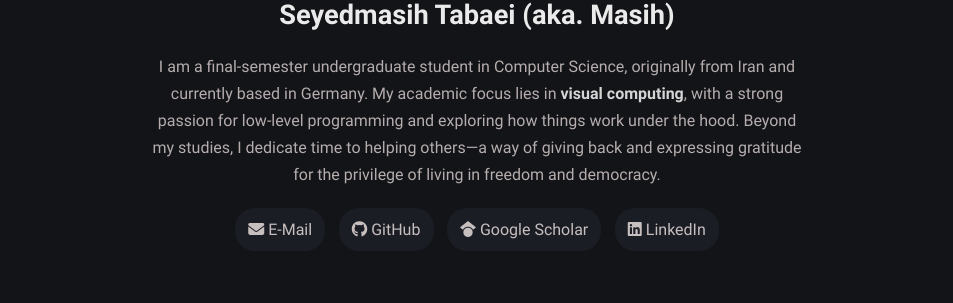
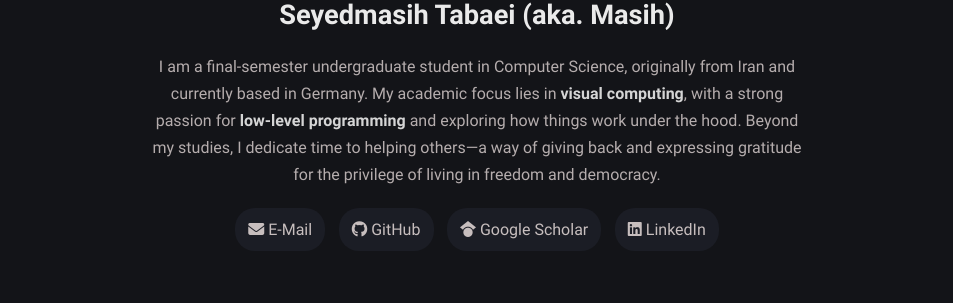
Before and after one commit to Masihtabaei/Masihtabaei.github.io, a Jekyll site: the page built from index.md, in a window 1280 px wide. Shown: the part 320-623 px from the top of the page, without its empty margins (163-1116 px from the left). Built offline with Jekyll 4.4.1, drawn with Linux system fonts in a browser that asks for light colours; nearby versions of some CDN libraries.

Commit message:
Update biography
Make important points bold

```diff
--- a/_config.yml
+++ b/_config.yml
@@ -1,7 +1,7 @@
 # Site settings
 title: Seyedmasih Tabaei # site title
 description: >- # site description
-    I am a final-semester undergraduate student in Computer Science, originally from Iran and currently based in Germany. My academic focus lies in <b>visual computing</b>, with a strong passion for low-level programming and exploring how things work under the hood. Beyond my studies, I dedicate time to helping others—a way of giving back and expressing gratitude for the privilege of living in freedom and democracy.
+    I am a final-semester undergraduate student in Computer Science, originally from Iran and currently based in Germany. My academic focus lies in <b>visual computing</b>, with a strong passion for <b>low-level programming</b> and exploring how things work under the hood. Beyond my studies, I dedicate time to helping others—a way of giving back and expressing gratitude for the privilege of living in freedom and democracy.
 lang: en-US # default lang
 timezone: Europe/Berlin # set your timezone
 image: assets/img/ogp.png # This image used for Open Graph more info https://ogp.me/
@@ -13,7 +13,7 @@ author:
   name: Seyedmasih Tabaei # author name
   alias: Masih # author alias
   bio: >- # tell to the world
-    I am a final-semester undergraduate student in Computer Science, originally from Iran and currently based in Germany. My academic focus lies in <b>visual computing</b>, with a strong passion for low-level programming and exploring how things work under the hood. Beyond my studies, I dedicate time to helping others—a way of giving back and expressing gratitude for the privilege of living in freedom and democracy.
+    I am a final-semester undergraduate student in Computer Science, originally from Iran and currently based in Germany. My academic focus lies in <b>visual computing</b>, with a strong passion for <b>low-level programming</b> and exploring how things work under the hood. Beyond my studies, I dedicate time to helping others—a way of giving back and expressing gratitude for the privilege of living in freedom and democracy.
   username: Masihtabaei # general username
   github: Masihtabaei # github username
   google_scholar: PsjLxWcAAAAJ # google scholar username
```
